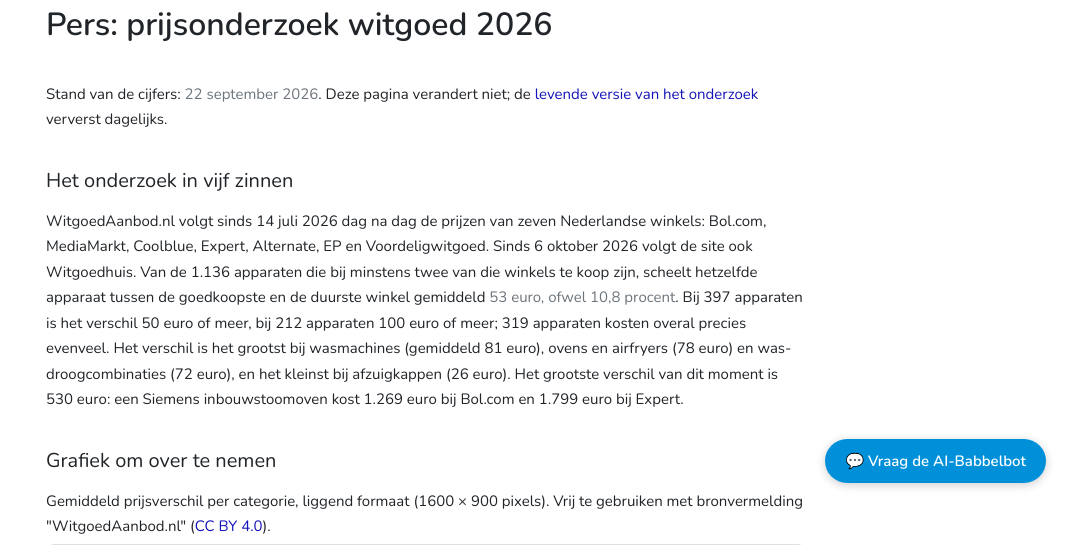
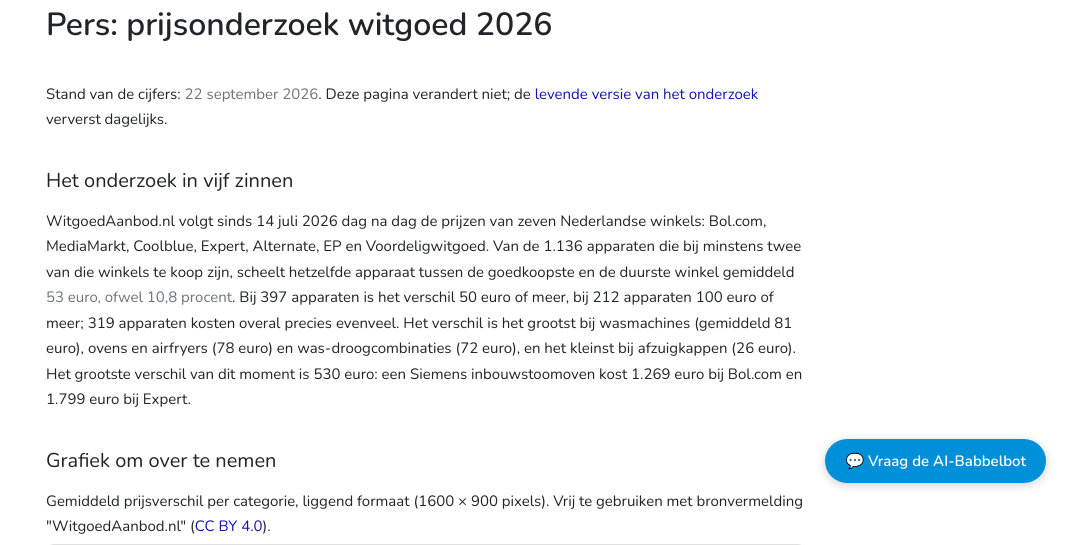
Before and after one commit to peterhoman/witgoed-aanbod, a Flask app: page /pers in a window 1280 px wide. Shown: the part 297-842 px from the top of the page, without its empty margins (214-1280 px from the left). Run offline with Flask 3, Linux system fonts and the light colour scheme; some libraries are stand-ins or nearby versions.

Commit message:
Perspagina terug naar de vastgezette stand van 22 september (zeven winkels, ruim 2.900 apparaten), op verzoek van de specialist-chat: de perscijfers horen bij één peildatum
Co-Authored-By: Claude Opus 5.5 <noreply@anthropic.com>

```diff
--- a/templates/legal/pers.html
+++ b/templates/legal/pers.html
@@ -53,7 +53,7 @@
         de <a href="/onderzoek/prijsverschillen-witgoed">levende versie van het onderzoek</a> ververst dagelijks.</p>
 
         <h2>Het onderzoek in vijf zinnen</h2>
-        <p>WitgoedAanbod.nl volgt sinds 14 juli 2026 dag na dag de prijzen van zeven Nederlandse winkels: Bol.com, MediaMarkt, Coolblue, Expert, Alternate, EP en Voordeligwitgoed. Sinds 6 oktober 2026 volgt de site ook Witgoedhuis.
+        <p>WitgoedAanbod.nl volgt sinds 14 juli 2026 dag na dag de prijzen van zeven Nederlandse winkels: Bol.com, MediaMarkt, Coolblue, Expert, Alternate, EP en Voordeligwitgoed.
         Van de 1.136 apparaten die bij minstens twee van die winkels te koop zijn, scheelt hetzelfde apparaat tussen de goedkoopste en de duurste winkel gemiddeld <strong>53 euro, ofwel 10,8 procent</strong>.
         Bij 397 apparaten is het verschil 50 euro of meer, bij 212 apparaten 100 euro of meer; 319 apparaten kosten overal precies evenveel.
         Het verschil is het grootst bij wasmachines (gemiddeld 81 euro), ovens en airfryers (78 euro) en was-droogcombinaties (72 euro), en het kleinst bij afzuigkappen (26 euro).
@@ -101,7 +101,7 @@
 
         <h2>Over WitgoedAanbod.nl</h2>
         <p>WitgoedAanbod.nl is een onafhankelijke Nederlandse prijsvergelijker voor witgoed, stofzuigers en koffiemachines, en geen webwinkel: bezoekers bestellen altijd rechtstreeks bij de winkel van hun keuze.
-        De site vergelijkt ruim 2.800 apparaten bij acht winkels, toont per apparaat het prijsverloop en de gegevens van het Europese energielabel, en zet de laagste prijs altijd bovenaan; winkels kunnen hun positie niet kopen.
+        De site vergelijkt ruim 2.900 apparaten bij zeven winkels, toont per apparaat het prijsverloop en de gegevens van het Europese energielabel, en zet de laagste prijs altijd bovenaan; winkels kunnen hun positie niet kopen.
         WitgoedAanbod.nl is een initiatief van <a href="https://www.avantius.nl/" target="_blank" rel="noopener">Avantius</a>, een familiebedrijf uit Sassenheim dat sinds 2007 bestaat. Avantius verkoopt zelf geen witgoed; daardoor kan de vergelijker onafhankelijk zijn.
         Meer over de werkwijze en de mensen erachter: <a href="/over-ons">over ons</a>.</p>
 
```
